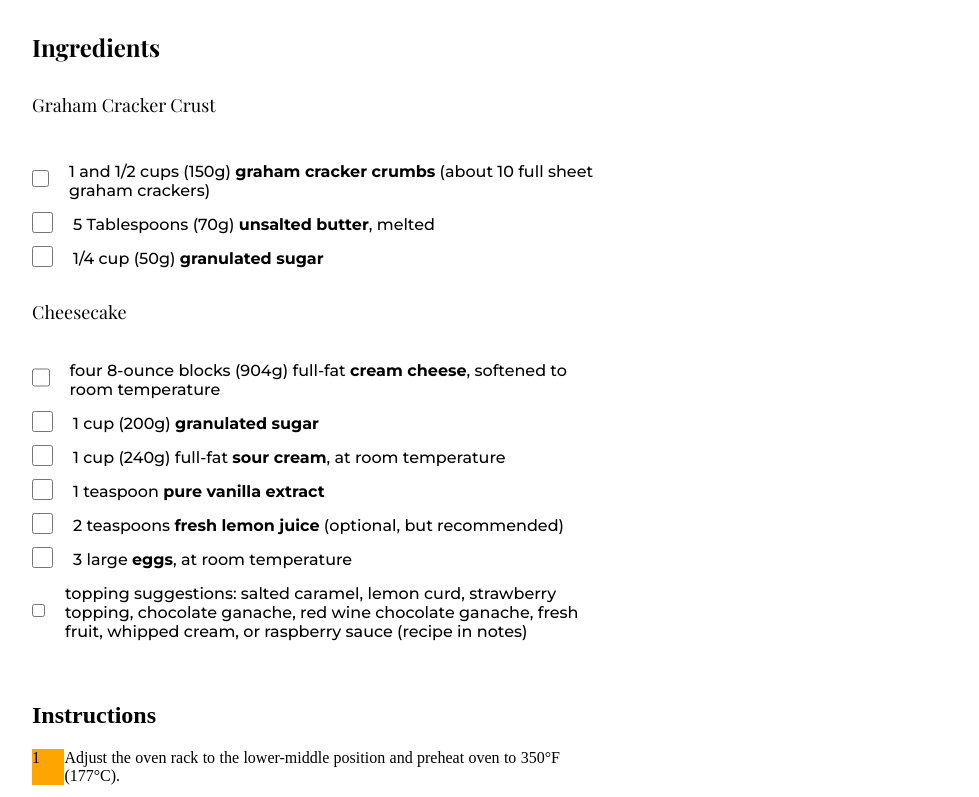
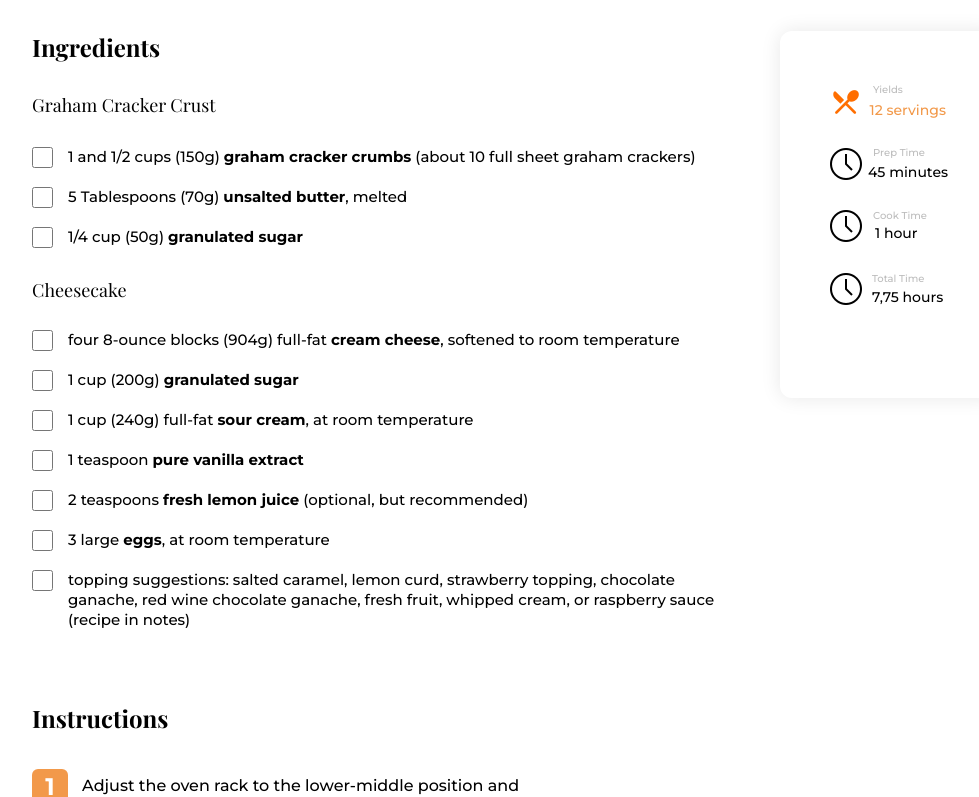
Before and after one commit to Nattanjunior/Recipe-page, a React (Vite) app in the folder Recipe/: page / in a window 1280 px wide. Shown: the part 680-1477 px from the top of the page, without its empty margins (204-1183 px from the left). Built offline with nearby package versions, Linux system fonts and the light colour scheme.

Commit message:
Quase finalizando o projeto para desktop, falta só o footer.

```diff
--- a/Recipe/src/App.css
+++ b/Recipe/src/App.css
@@ -25,15 +25,12 @@ header > p{
     font-size:14px;
     line-height: 17.07px;
 }
-input{
-    margin-top:10px;
-    width:21px;
-    height:21px;
-    display: flex;
-}
+
 label{
-    padding-left: 20px;
-    margin-top: 15px;
+    height: 50px;
+    position: absolute;
+    line-height: 20px;
+    padding-left: 15px;
     font-weight: 500;
     font-family: var(--font-Montserrat);
 }
@@ -47,16 +44,14 @@ label{
 }
 #ingredients{
     box-sizing: border-box;
-    width: 581px;
+    width: 711px;
     position: absolute;
     top: 711px;
     left: 236px;
-    display: flex;
-    flex-direction: column;
 }
 #ingredients > p {
-    display: flex;
-    align-items: center;
+   margin-top: 15px;
+   font-size: 15px;
 }
 #ingredients > h2{
     margin-bottom: 30px;
@@ -68,31 +63,140 @@ label{
     font-weight: 400;
     font-size: 18px;
     margin-bottom: 30px;
-
+}
+#ingredients > p > input{
+    width: 21px;
+    height:21px;
 }
 #titleh3{
     width: 287px;
     height: 48px;
     position: relative;
-    top: 32px;
-
+    top: 26px;
 }
 #Instructions{
     position: absolute;
-    width:528px;
+    width:548px;
     top: 1382px;
     left: 236px;
     display: flex;
     flex-direction: column;
 }
 #Instructions > p{
-    display: flex;
-    align-items: center;
-    margin-top: 20px;
-    text-align: justify;
+    margin-left: 50px;
+    margin-top: 40px;
+    font-family: var(--font-Montserrat);
+    font-weight: 400;
+    font-size: 16px;
+    line-height: 24px;
 }
 #Instructions > p > span{
+    position: absolute;
+    left: 0px;
     width:36px;
     height:36px;
-    background-color: orange;
+    margin-top: -5px;
+    background-color: #F2994A;
+    display: flex;
+    justify-content: center;
+    align-items: center;
+    border-radius:6px ;
+    font-size: 24px;
+    color: #FFFFFF;
+    font-family: var(--font-Montserrat);
+    font-weight: 700;
 }
+#Instructions > h2{
+    font-family: var(--font-Play);
+    font-weight: 700;
+}
+#time > p{
+    margin-left: -40px;
+    margin-top:45px;
+}
+#time img{
+    position: absolute;
+    left: 50px;
+    margin-top: -40px;
+}
+#time{
+    width: 216px  ;
+    height: 367px;
+    position: absolute;
+    top: 711px;
+    left: 984px;
+    border-radius: 12px;
+    box-shadow: 0px 0px 20px 0px #00000018;
+    box-sizing: border-box;
+    display: flex;
+    justify-content: center;
+    align-items: center;
+    flex-direction: column;
+}
+.yields, .prep, .cook, .totalTime{
+    font-family: var(--font-Montserrat);
+    color: #BDBDBD;
+    font-size: 10px;
+}
+.sevenHours,.minutes,.onehours,.servings{
+    font-family: var(--font-Montserrat);
+    font-size: 14px;
+}
+.yields{
+    width: 38px;
+    height: 12px;
+    position: absolute;
+    top: 52px;
+    left: 93px;
+}
+.servings{
+    width: 77px;
+    height: 17px;
+    position: relative;
+    top: -25px;
+    left: 40px;
+
+    color: #F2994A;
+}
+.prep{
+    width: 58px;
+    height: 12px;
+    position: absolute;
+    top: 115px;
+    left: 93px;
+}
+.minutes{
+    width: 80px;
+    height: 17px;
+    position: relative;
+    top: -25px;
+    left: 40px;
+}
+.cook{
+    width: 61px;
+    height: 12px;
+    position: relative;
+    top: -45px;
+    left: 32px;
+}
+.onehours{
+    width: 43px;
+    height: 17px;
+    position:absolute;
+    top: 193px;
+    left: 95px;
+}
+.totalTime{
+    width: 63px;
+    height: 12px;
+    position: relative;
+    top: -45px;
+    left: 40px;
+}
+.sevenHours{
+    width: 72px;
+    height: 17px;
+    position: relative;
+    top: -43px;
+    left: 40px;
+}
--- a/Recipe/src/App.jsx
+++ b/Recipe/src/App.jsx
@@ -19,37 +19,27 @@ function App() {
 
       <section id='time'>
       <p>
-        <span>
           <img src={dinning} alt="dinning" />
-          <span>Yields</span> <br />
-          <span>12 servings</span>
-        </span>
+          <span className='yields'>Yields</span>
+          <p className='servings'>12 servings</p>
       </p>
 
       <p>
-        <span>
           <img src={clock} alt="time" />
-          <span>Prep Time</span> <br />
-          <span>45 minutes</span>
-        </span>
-
-      </p>
-
-
-      <p>
-        <span>
-          <img src={clock} alt="time" />
-          <span>Cook Time </span>
-          <span>1 hour</span>
-        </span>
+          <span className='prep'>Prep Time</span>
+          <p className='minutes'>45 minutes</p>
       </p>
 
       <p>
-        <span>
           <img src={clock} alt="time" />
-          <span>Total Time</span>
-          <span>7,75 hours</span>
-        </span>
+          <span className='cook'>Cook Time </span>
+          <p className='onehours'>1 hour</p>
+      </p>
+
+      <p>
+          <img src={clock} alt="time" />
+          <span className='totalTime'>Total Time</span>
+          <p className='sevenHours'>7,75 hours</p>
       </p>
 
       </section>
```
